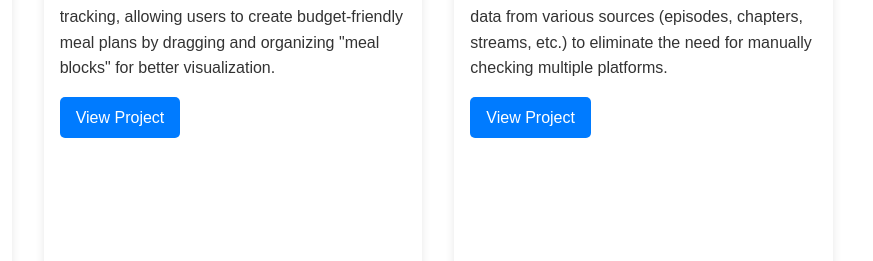
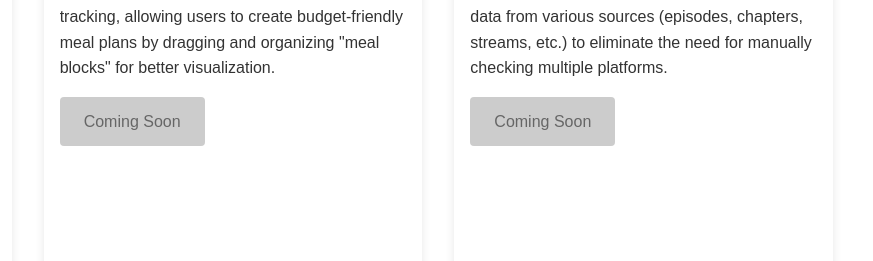
Before and after one commit to hunter-hues/Portfolio, a plain HTML site: page index.html in a window 1280 px wide. Shown: the part 2539-2800 px from the top of the page, 407-1280 px from the left. Drawn offline with Linux system fonts and the light colour scheme.

Commit message:
made project button functional

```diff
--- a/index.html
+++ b/index.html
@@ -123,7 +123,7 @@
                 <p class="project-status">Capstone Project</p>
                 <p>A middleman service for Twitch content creators to streamline giveaway hosting. Features automated participant tracking and randomized winner selection with seamless Twitch API integration.</p>
                 <div class="project-links">
-                    <a href="#" class="btn">View Project</a>
+                    <a href="https://github.com/hunter-hues/RaffleBot" class="btn" target="_blank">View Project</a>
                 </div>
             </div>
             <!-- Meal Planning App -->
@@ -134,7 +134,7 @@
                 </div>
                 <p>A meal-planning tool that incorporates cost tracking, allowing users to create budget-friendly meal plans by dragging and organizing "meal blocks" for better visualization.</p>
                 <div class="project-links">
-                    <a href="#" class="btn">View Project</a>
+                    <a href="#" class="btn disabled">Coming Soon</a>
                 </div>
             </div>
             <!-- Content Hub -->
@@ -145,7 +145,7 @@
                 </div>
                 <p>A centralized tracking website that aggregates data from various sources (episodes, chapters, streams, etc.) to eliminate the need for manually checking multiple platforms.</p>
                 <div class="project-links">
-                    <a href="#" class="btn">View Project</a>
+                    <a href="#" class="btn disabled">Coming Soon</a>
                 </div>
             </div>
         </div>
--- a/styles.css
+++ b/styles.css
@@ -411,16 +411,25 @@ body {
 /* Buttons */
 .btn {
     display: inline-block;
-    padding: 0.5rem 1rem;
+    padding: 0.75rem 1.5rem;
     background-color: #007bff;
     color: white;
+    border: none;
+    border-radius: 4px;
     text-decoration: none;
-    border-radius: 5px;
+    cursor: pointer;
     transition: background-color 0.3s ease;
 }
 
 .btn:hover {
     background-color: #0056b3;
+}
+
+.btn.disabled {
+    background-color: #cccccc;
+    color: #666666;
+    cursor: not-allowed;
+    pointer-events: none;
 }
 
 /* Social Links */
```
